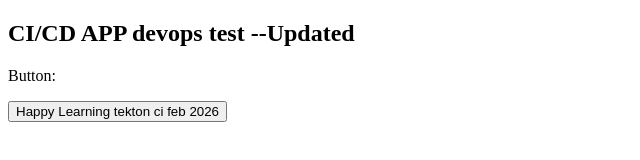
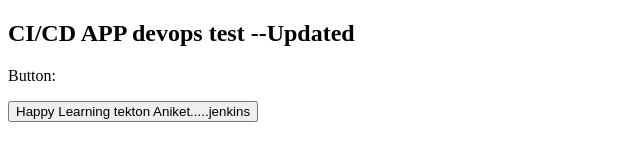
Before and after one commit to AniketAhireIGT/docker_ci, a plain HTML site: page index.html in a window 1280 px wide. Shown: the whole page, without its empty margins (0-640 px from the left). Drawn offline with Linux system fonts and the light colour scheme.

Commit message:
Update index.html

```diff
--- a/index.html
+++ b/index.html
@@ -8,6 +8,6 @@
 <body>
   <h2>CI/CD APP devops test --Updated  </h2>
   <p>Button:</p>
-  <button>Happy Learning tekton ci feb 2026  </button>
+  <button>Happy Learning tekton Aniket.....jenkins  </button>
 </body>
 </html>
```
